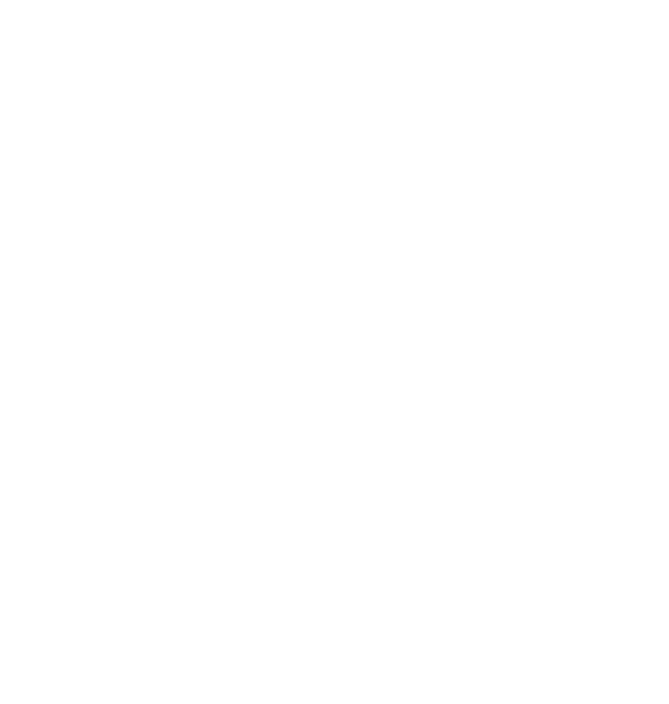
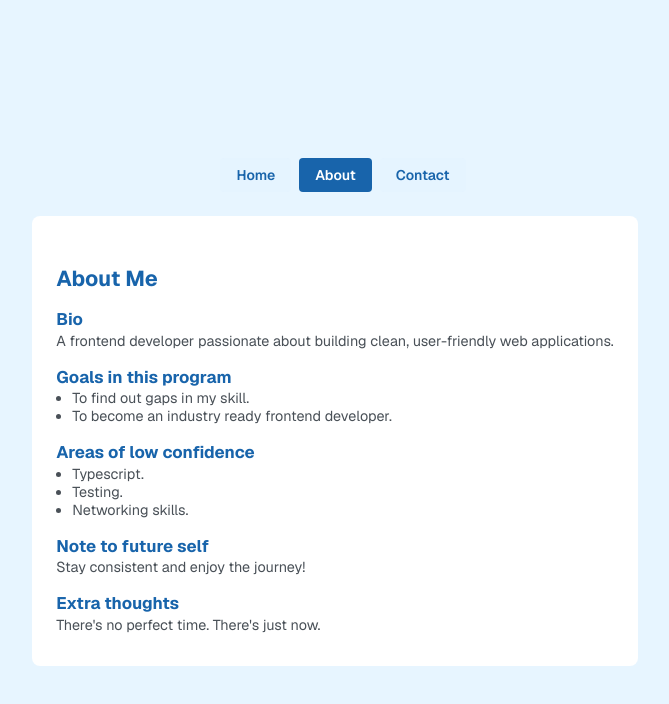
Before and after one commit to joshua-emmanuel/profile-card, a plain HTML site: page about.html in a window 1280 px wide. Shown: the whole page, without its empty margins (305-974 px from the left). Drawn offline with nearby package versions, Linux system fonts and the light colour scheme.

Commit message:
Add about page

```diff
--- /dev/null
+++ b/about.css
@@ -0,0 +1,38 @@
+@import url("./main.css");
+
+body {
+  font-family: "Geist", sans-serif;
+  font-size: 0.9rem;
+  color: #495057;
+  background-color: #e7f5ff;
+}
+
+main {
+  display: flex;
+  flex-direction: column;
+  align-items: center;
+  justify-content: center;
+  min-height: 100vh;
+}
+
+h2,
+h3 {
+  color: #1864ab;
+  margin-block: 1rem 0.1rem;
+}
+
+ul {
+  margin-left: 1rem;
+}
+
+.about-me {
+  padding: 2rem 1.5rem;
+  border-radius: 0.5rem;
+  background-color: white;
+  max-width: 600px;
+}
+
+.future-note p,
+.future-note ul {
+  margin-bottom: 0.5rem;
+}
--- a/about.html
+++ b/about.html
@@ -3,9 +3,64 @@
 <head>
   <meta charset="UTF-8">
   <meta name="viewport" content="width=device-width, initial-scale=1.0">
-  <title>About</title>
+  <link rel="stylesheet" href="about.css">
+  <title>About Us </title>
 </head>
 <body>
-  <main></main>
+  <main data-testid="test-about-page">
+    <section class="navigation">
+      <nav class="nav-links">
+        <ul>
+          <li>
+            <a href="./index.html">Home</a>
+          </li>
+          <li>
+            <a class="current" href="./about.html">About</a>
+          </li>
+          <li>
+            <a href="./contact.html">Contact</a>
+          </li>
+        </ul>
+      </nav>
+    </section>
+
+    <section class="about-me">
+      <h2>About Me</h2>
+
+      <section class="bio" data-testid="test-about-bio">
+        <h3>Bio</h3>
+        <p>A frontend developer passionate about building clean, user-friendly web applications.</p>
+      </section>
+
+      <section class="goals" data-testid="test-about-goals">
+        <h3>Goals in this program</h3>
+        <ul>
+          <li>To find out gaps in my skill.</li>
+          <li>To become an industry ready frontend developer.</li>
+        </ul>
+      </section>
+
+      <section class="low-confidence" data-testid="test-about-confidence">
+        <h3>Areas of low confidence</h3>
+        <ul>
+          <li>Typescript.</li>
+          <li>Testing.</li>
+          <li>Networking skills.</li>
+        </ul>
+      </section>
+
+      <section class="future-note" data-testid="test-about-future-note">
+        <h3>Note to future self</h3>
+        <p>Stay consistent and enjoy the journey!</p>
+      </section>
+
+      <section class="extra-thoughts" data-testid="test-about-extra">
+        <h3>Extra thoughts</h3>
+        <p>There's no perfect time. There's just now.</p>
+      </section>
+    </section>
+  </main>
+
+  <script src="contact.js"></script>
 </body>
 </html>
--- a/main.css
+++ b/main.css
@@ -1,3 +1,5 @@
+@import url("https://fonts.googleapis.com/css2?family=Geist:wght@100..900&display=swap");
+
 * {
   margin: 0;
   padding: 0;
```
